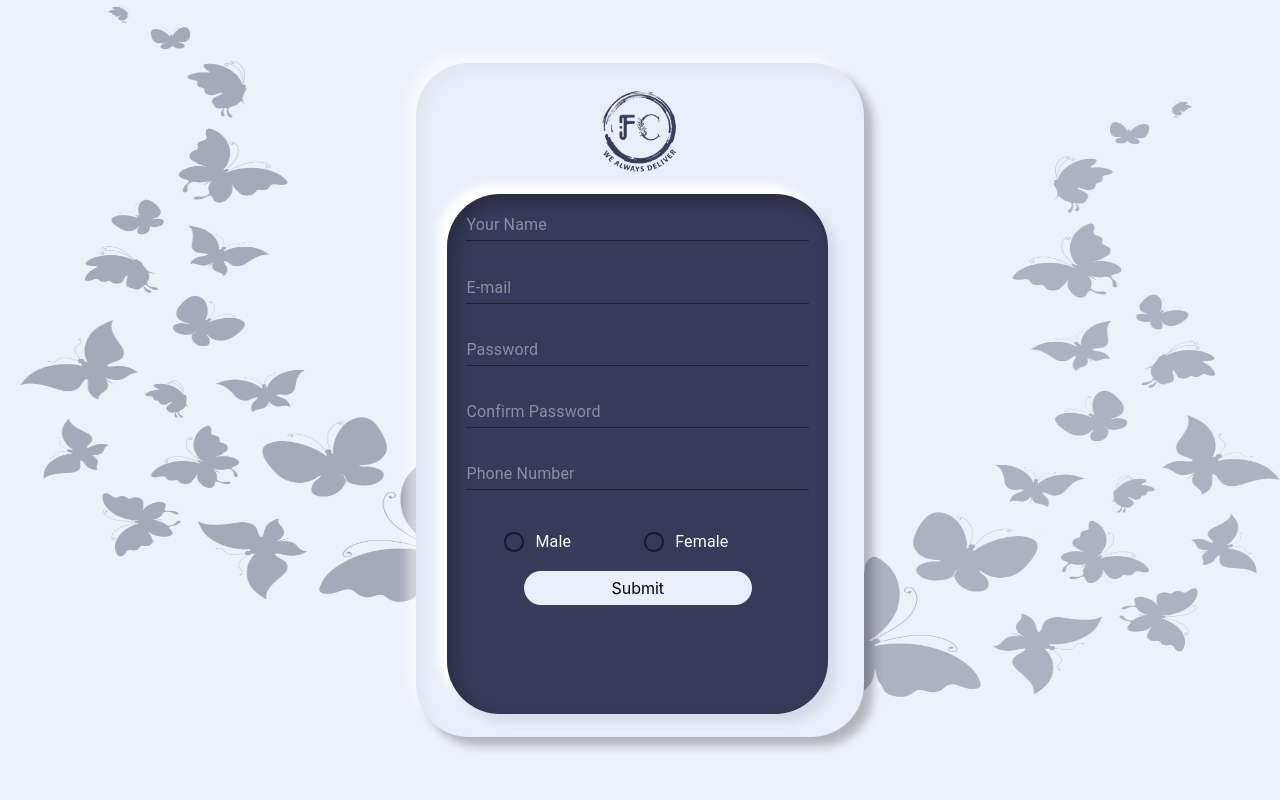
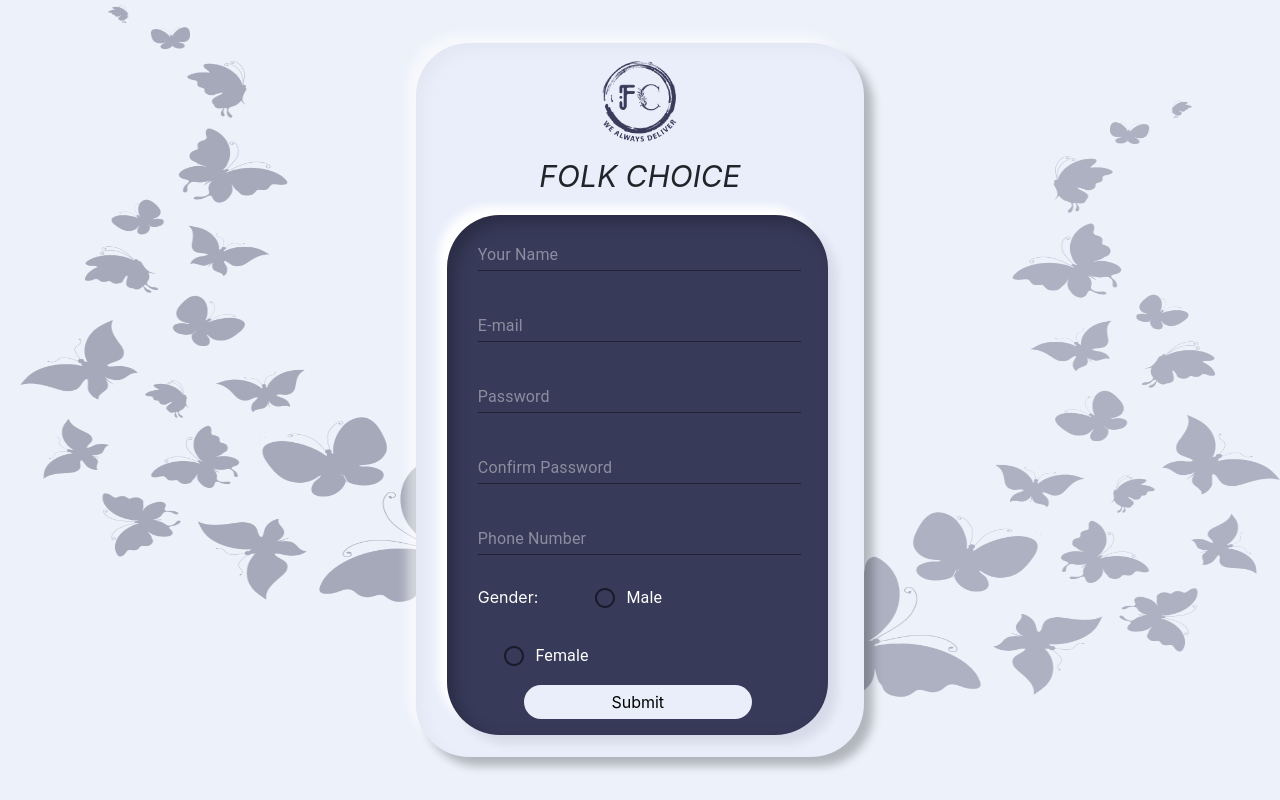
Before and after one commit to sayashchaudhary/folkchoice-frontend, a React (Create React App) app: page /#/register in a window 1280 px wide. Built offline with nearby package versions, Linux system fonts and the light colour scheme.

Commit message:
minor changes

```diff
--- a/src/assets/scss/components/_register.scss
+++ b/src/assets/scss/components/_register.scss
@@ -63,22 +63,32 @@
 
 .logo {
   width: 20%;
-  margin: 20px 20px 20px 40%;
+  margin: 10px 10px 10px 40%;
+}
+
+.company{
+  font-size:30px;
+  font-weight:strong;
+  padding-bottom: 2vh ;
 }
 
 .input {
   color: white !important;
-  width: 90%;
-  padding-top: 4%;
+  width: 85%;
+  padding-top: 3vh;
   margin-bottom: 15px;
-  margin-left:5%;
+  margin-left:8%;
 }
 
 .input1 {
   color: white;
-  padding-top:4%;
-  // width:100%;
+  padding-top:2%;
   padding-left:15%;
+}
+
+.gender{
+  margin-left:8%;
+  color:white;
 }
 
 ::placeholder {
--- a/src/components/Auth/Register/Register.tsx
+++ b/src/components/Auth/Register/Register.tsx
@@ -40,6 +40,7 @@
             <div className='background'/>
             <div className='outer-card'>
                 <img src={Logo} alt="logo" className="logo"/>
+                <div className="text-center company"><i>FOLK CHOICE</i></div>
                 <div className='inner-card'>
                     <Formik
                         validateOnChange={true}
@@ -56,6 +57,7 @@
                             <MyInputField name="password" type="password" placeholder="Password"/>
                             <MyInputField name="cnfPassword" type="password" placeholder="Confirm Password"/>
                             <MyInputField name="phoneno" type="input" placeholder="Phone Number"/>
+                            <label className="gender">Gender:</label>
                             <MyRadio name="gender" type="radio" value="male" label="Male"/>
                             <MyRadio name="gender" type="radio" value="female" label="Female"/>
                             <button type="submit" className="submit">Submit</button>
```
